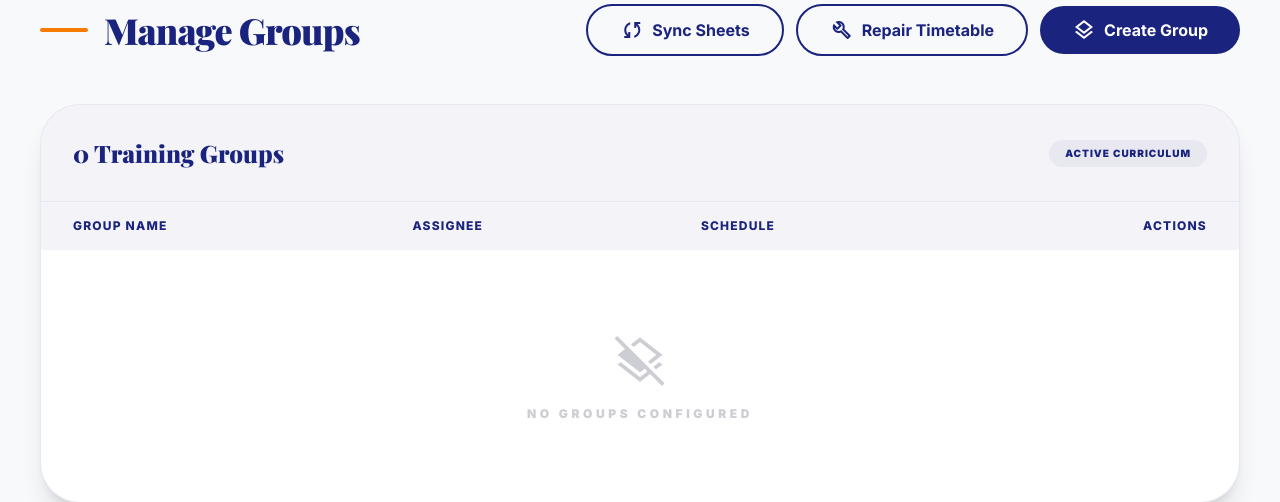
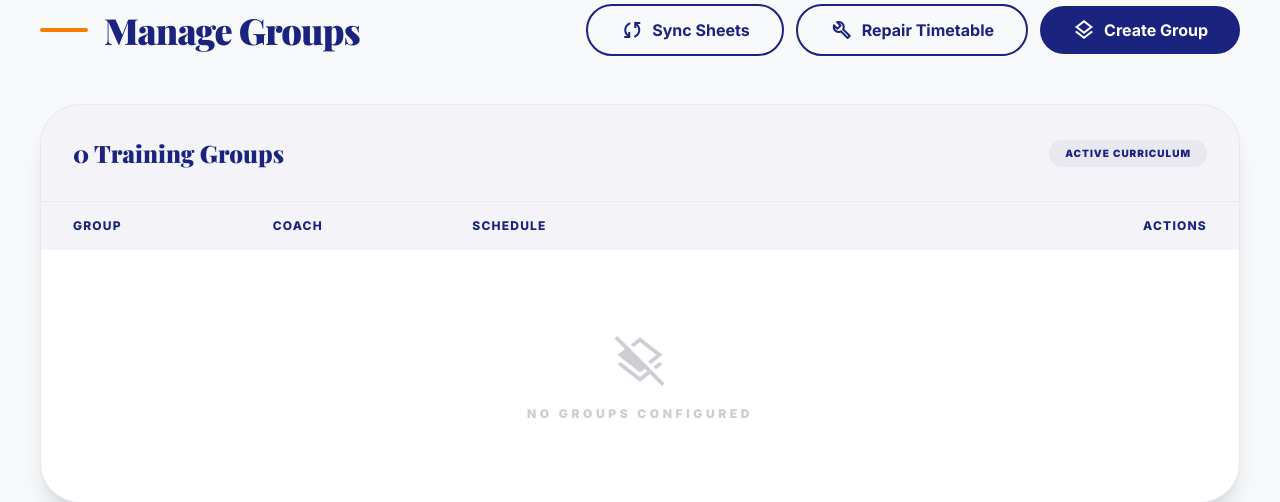
Before and after one commit to elecodes/tennis_academy, a Flask app: page /admin/groups in a window 1280 px wide. Shown: the part 124-626 px from the top of the page. Run offline with Flask 3, Linux system fonts and the light colour scheme; the visitor is signed in with stand-in values (Sample User, id 1); data comes from the database, SQL or seed files in the repository; data that the repository does not hold is empty; some libraries are stand-ins or nearby versions; some web fonts are replaced.

Commit message:
style: improve admin groups table and coach dashboard styling
- Adjust Manage Groups table column widths (smaller Group, wider Schedule)
- Remove member count badge from coach roster card headers
- Update CHANGELOG.md

```diff
--- a/frontend/templates/admin/groups.html
+++ b/frontend/templates/admin/groups.html
@@ -36,44 +36,50 @@
     </div>
     <div class="overflow-x-auto">
       <table class="w-full text-left premium-table">
+        <colgroup>
+          <col class="w-1/6">
+          <col class="w-1/6">
+          <col class="w-1/2">
+          <col class="w-1/6">
+        </colgroup>
         <thead>
           <tr class="text-xs font-bold text-accent uppercase tracking-widest">
-            <th class="px-8 py-5">Group Name</th>
-            <th class="px-8 py-5">Assignee</th>
-            <th class="px-8 py-5">Schedule</th>
-            <th class="px-8 py-5 text-right">Actions</th>
+            <th class="px-6 py-5">Group</th>
+            <th class="px-6 py-5">Coach</th>
+            <th class="px-6 py-5">Schedule</th>
+            <th class="px-6 py-5 text-right">Actions</th>
           </tr>
         </thead>
         <tbody class="divide-y divide-navy/5">
           {% if groups %}
           {% for group in groups %}
           <tr class="hover:bg-navy/[0.02] transition-colors">
-            <td class="px-8 py-6">
-              <div class="flex items-center gap-4">
+            <td class="px-6 py-5">
+              <div class="flex items-center gap-3">
                 <div
-                  class="w-10 h-10 rounded-xl bg-accent/5 flex items-center justify-center text-accent border border-accent/10">
-                  <span class="material-symbols-outlined text-xl">sports_tennis</span>
+                  class="w-8 h-8 rounded-lg bg-accent/5 flex items-center justify-center text-accent border border-accent/10">
+                  <span class="material-symbols-outlined text-sm">sports_tennis</span>
                 </div>
-                <span class="font-bold text-navy leading-tight">{{ group.name }}</span>
+                <span class="font-semibold text-navy text-sm leading-tight">{{ group.name }}</span>
               </div>
             </td>
-            <td class="px-8 py-6">
-              <div class="flex items-center gap-3">
+            <td class="px-6 py-5">
+              <div class="flex items-center gap-2">
                 <div
-                  class="w-8 h-8 rounded-full bg-navy/5 flex items-center justify-center text-[10px] font-black text-navy">
+                  class="w-6 h-6 rounded-full bg-navy/5 flex items-center justify-center text-[8px] font-black text-navy">
                   {{ (group.coach_name or 'UN')[:2].upper() }}
                 </div>
-                <span class="text-sm font-semibold text-obsidian/70">{{ group.coach_name or 'Unassigned' }}</span>
+                <span class="text-xs font-medium text-obsidian/70">{{ group.coach_name or 'Unassigned' }}</span>
               </div>
             </td>
-            <td class="px-8 py-6">
+            <td class="px-6 py-5">
               <div class="flex flex-wrap gap-1.5">
                 {% for slot in group.schedule|schedule_compact %}
                 <span class="text-xs font-bold text-accent bg-accent/10 px-2.5 py-1 rounded-lg border border-accent/10">{{ slot }}</span>
                 {% endfor %}
               </div>
             </td>
-            <td class="px-8 py-6 text-right">
+            <td class="px-6 py-5 text-right">
               <div class="flex items-center justify-end gap-2">
                 <button
                   class="w-8 h-8 rounded-lg bg-navy/5 text-navy hover:bg-navy hover:text-white transition-all flex items-center justify-center edit-group-btn"
@@ -94,7 +100,7 @@
           {% endfor %}
           {% else %}
           <tr>
-            <td colspan="4" class="px-8 py-20 text-center">
+            <td colspan="4" class="px-6 py-20 text-center">
               <div class="flex flex-col items-center gap-4 opacity-20">
                 <span class="material-symbols-outlined text-6xl">layers_clear</span>
                 <p class="font-black uppercase tracking-[0.3em] text-xs">No groups configured</p>
```
Also changed, not shown: CHANGELOG.md.
